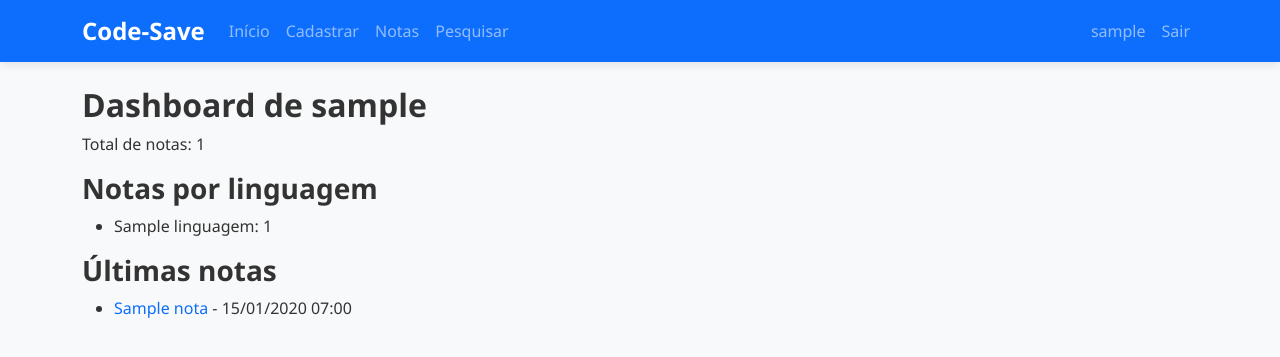
After one commit to vhcf1997/codesabeapp, a Django app: page /dashboard/ in a window 1280 px wide. The commit adds this page. Shown: the top 357 px of the page. Run offline with Django 5.2, Linux system fonts and the light colour scheme; a user stored in the database is signed in; tables that the repository leaves empty hold one stand-in row (values such as "Sample post").

Commit message:
Add user dashboard and note ownership

```diff
--- a/core/models.py
+++ b/core/models.py
@@ -1,4 +1,5 @@
 from django.db import models
+from django.contrib.auth.models import User
 
 class Linguagem(models.Model):
     nome = models.CharField(max_length=20, verbose_name='nome')
@@ -10,6 +11,13 @@ class Nota(models.Model):
     tipo = models.CharField(max_length=20, verbose_name='tipo')
     nome = models.CharField(max_length=100, verbose_name='nome')
     linguagem = models.ForeignKey(Linguagem, on_delete=models.CASCADE)
+    usuario = models.ForeignKey(
+        User,
+        on_delete=models.CASCADE,
+        related_name='notas',
+        null=True,
+        blank=True,
+    )
     descricao = models.TextField(max_length=200, verbose_name='descricao')
     exemplo = models.TextField(max_length=200, verbose_name='exemplo')
     palavraChave = models.TextField(verbose_name='palavra chave')
@@ -28,7 +36,6 @@ class Profile(models.Model):
         return self.user.username
 
 from django.db.models.signals import post_save
-from django.contrib.auth.models import User
 from django.dispatch import receiver
 
 @receiver(post_save, sender=User)
--- /dev/null
+++ b/core/templates/dashboard.html
@@ -0,0 +1,29 @@
+{% extends "base.html" %}
+
+{% block title %}Dashboard{% endblock %}
+
+{% block content %}
+  <h2>Dashboard de {{ user.username }}</h2>
+  <p>Total de notas: {{ total_notas }}</p>
+
+  <h3>Notas por linguagem</h3>
+  <ul>
+    {% for item in notas_por_linguagem %}
+      <li>{{ item.linguagem__nome }}: {{ item.qtde }}</li>
+    {% empty %}
+      <li>Nenhuma nota registrada.</li>
+    {% endfor %}
+  </ul>
+
+  <h3>Últimas notas</h3>
+  <ul>
+    {% for nota in ultimas_notas %}
+      <li>
+        <a href="{% url 'core:detalhe' nota.id %}">{{ nota.nome }}</a>
+        - {{ nota.dataEdicao|date:'d/m/Y H:i' }}
+      </li>
+    {% empty %}
+      <li>Nenhuma nota registrada.</li>
+    {% endfor %}
+  </ul>
+{% endblock %}
--- a/core/templates/profile.html
+++ b/core/templates/profile.html
@@ -6,4 +6,5 @@
 <h2>Perfil de {{ profile.user.username }}</h2>
 <p>Email: {{ profile.user.email }}</p>
 <p>{{ profile.bio }}</p>
+<p><a href="{% url 'core:dashboard' %}" class="btn btn-primary">Ver Dashboard</a></p>
 {% endblock %}
--- a/core/urls.py
+++ b/core/urls.py
@@ -16,5 +16,6 @@ urlpatterns = [
     path('logout/', views.UserLogoutView.as_view(), name='logout'),
     path('register/', views.register, name='register'),
     path('profile/', views.profile, name='profile'),
+    path('dashboard/', views.dashboard, name='dashboard'),
 
 ]
--- a/core/views.py
+++ b/core/views.py
@@ -1,5 +1,5 @@
 from django.shortcuts import render, redirect, get_object_or_404
-from django.db.models import Q
+from django.db.models import Q, Count
 from django.contrib.auth import login
 from django.contrib.auth.decorators import login_required
 from django.contrib.auth.views import LoginView, LogoutView
@@ -22,7 +22,10 @@ def cadastro(request):
         form = NotaForm(request.POST)
 
         if form.is_valid():
-            form.save()
+            nota = form.save(commit=False)
+            if request.user.is_authenticated:
+                nota.usuario = request.user
+            nota.save()
             print("Tipo", form.cleaned_data['tipo'])
             print("Nome", form.cleaned_data['nome'])
             return redirect('core:index')
@@ -153,3 +156,23 @@ def profile(request):
     profile, _ = Profile.objects.get_or_create(user=request.user)
 
     return render(request, 'profile.html', {'profile': profile})
+
+
+@login_required
+def dashboard(request):
+    notas = Nota.objects.filter(usuario=request.user)
+    total_notas = notas.count()
+    notas_por_linguagem = (
+        notas.values('linguagem__nome')
+        .annotate(qtde=Count('id'))
+        .order_by('-qtde')
+    )
+    ultimas_notas = notas.order_by('-dataEdicao')[:5]
+
+    context = {
+        'total_notas': total_notas,
+        'notas_por_linguagem': notas_por_linguagem,
+        'ultimas_notas': ultimas_notas,
+    }
+
+    return render(request, 'dashboard.html', context)
```
Also changed, not shown: core/migrations/0007_nota_usuario.py (added).
